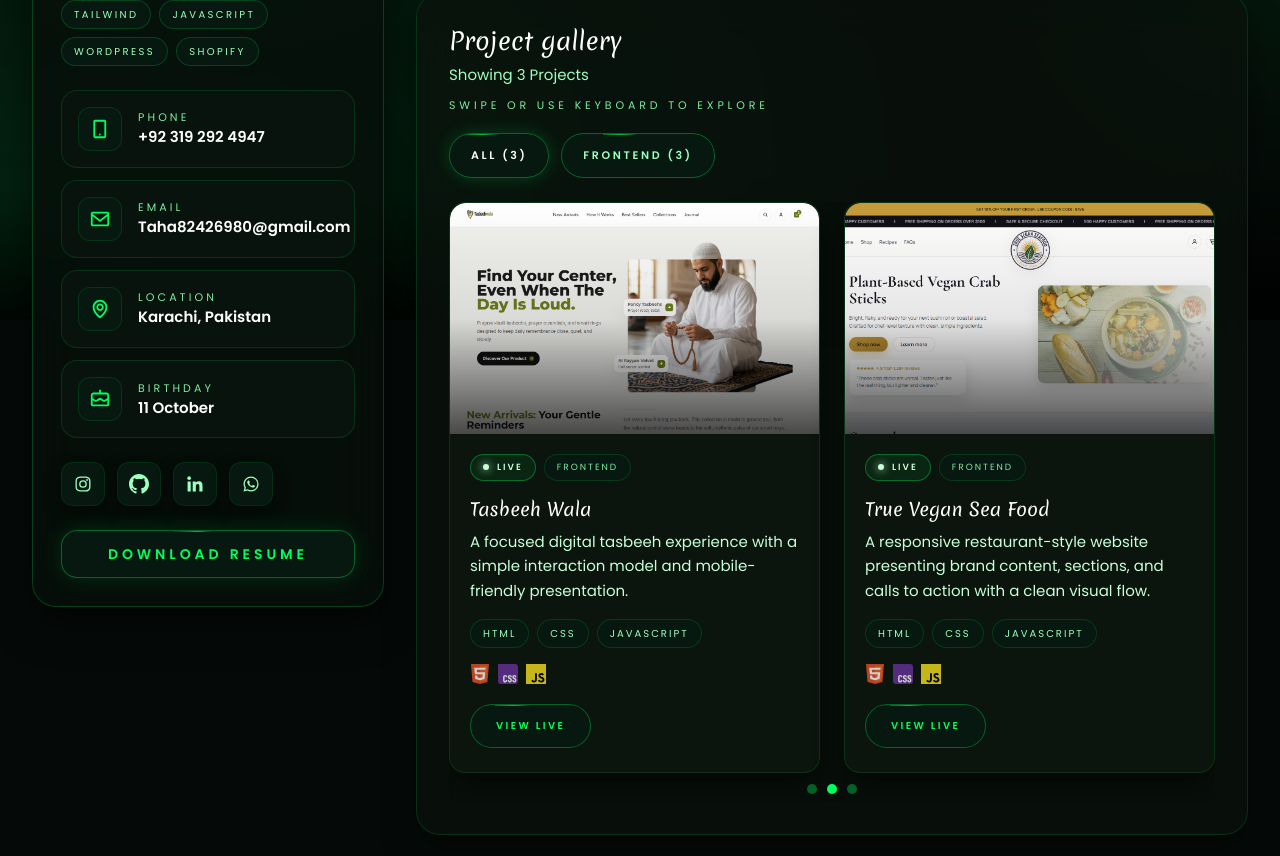
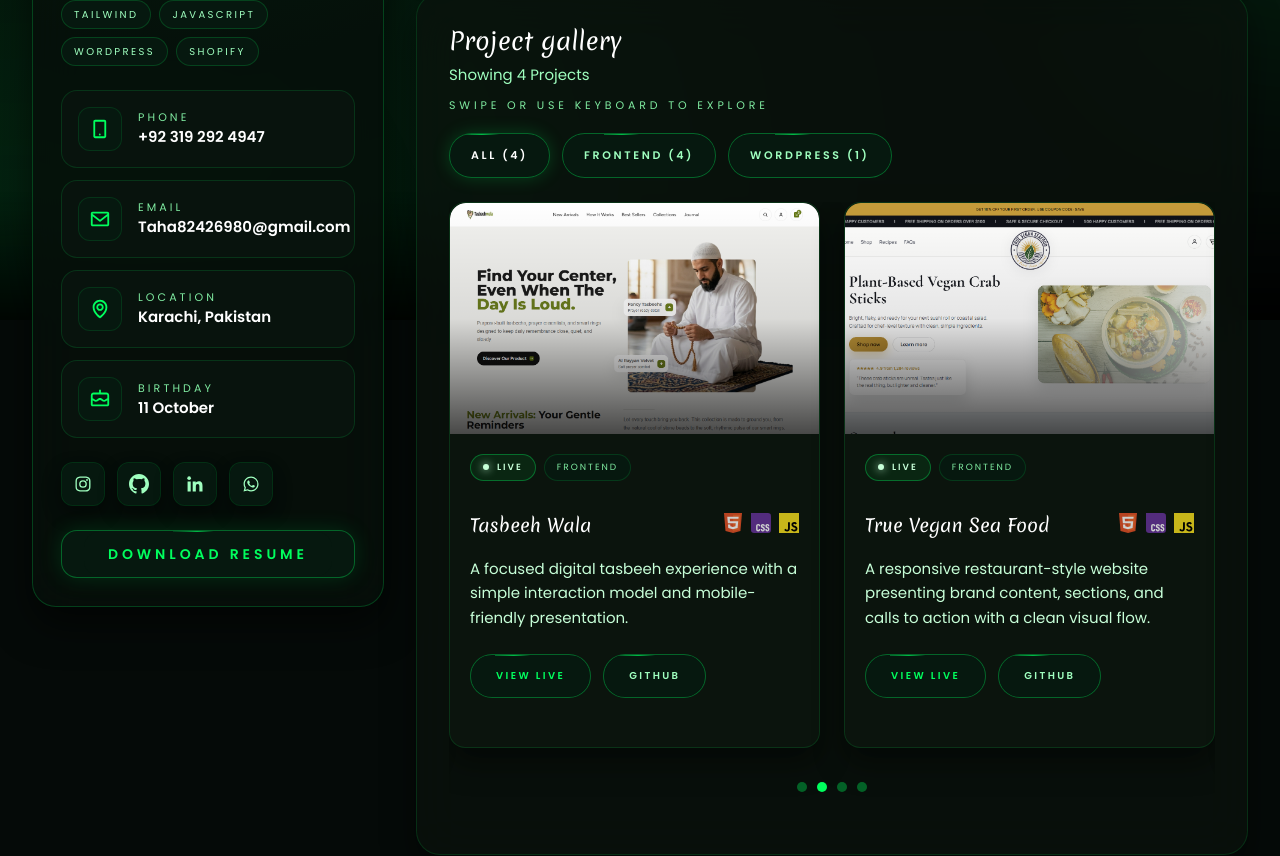
Before and after one commit to delepover56/Taha-Khan, a React (Vite) app: page /projects in a window 1280 px wide. Shown: the part 480-1336 px from the top of the page. Built offline with nearby package versions, Linux system fonts and the light colour scheme.

Commit message:
Jableen Writes Added

```diff
--- a/src/components/layout/MyInfo.jsx
+++ b/src/components/layout/MyInfo.jsx
@@ -107,7 +107,7 @@ const MyInfo = () => {
           }
           actions={
             <>
-              <div className="flex flex-wrap items-center gap-3">
+              <div className="flex flex-wrap items-center gap-3 sm:w-max self-center md:self-start">
                 {sideInfoBox.socialLinks.map((item) => (
                   <motion.a
                     key={item.label}
@@ -138,7 +138,7 @@ const MyInfo = () => {
                 href={sideInfoBox.profile.resumeHref}
                 target="_blank"
                 rel="noopener noreferrer"
-                className="poppins-semibold w-full justify-center text-center text-[11px] uppercase tracking-[0.24em] shadow-[0_0_22px_rgba(0,255,94,0.14)] hover:text-white xs:text-xs xs:tracking-[0.28em] sm:text-sm"
+                className="poppins-semibold w-max md:w-full sm:w-max self-center justify-center text-center text-[11px] uppercase tracking-[0.24em] shadow-[0_0_22px_rgba(0,255,94,0.14)] hover:text-white xs:text-xs xs:tracking-[0.28em] sm:text-sm"
               >
                 {sideInfoBox.profile.resumeLabel}
               </StarBorder>
--- a/src/components/projects/ProjectCard.jsx
+++ b/src/components/projects/ProjectCard.jsx
@@ -70,15 +70,33 @@ const ProjectCard = ({ project }) => {
           </span>
         </div>
 
-        <div>
-          <h3 className="merienda type-h4 text-white">{project.name}</h3>
+        <div className="mt-4">
+          <div className="flex w-full justify-between gap-2">
+            <h3 className="merienda type-h4 text-white">{project.name}</h3>
+            {(project.tech ?? []).length > 0 && (
+              <div className="mb-4 flex items-center gap-2" aria-hidden="true">
+                {project.tech.map((techIcon, index) => (
+                  <img
+                    key={`${project.name}-tech-${index}`}
+                    src={techIcon}
+                    alt=""
+                    className="h-5 w-5 object-contain opacity-80"
+                    loading="lazy"
+                    decoding="async"
+                    draggable={false}
+                  />
+                ))}
+              </div>
+            )}
+          </div>
+
           <p className="poppins type-body-sm mt-2 leading-relaxed text-[#c7ffd8]">
             {project.description}
           </p>
         </div>
 
         <div className="mt-auto">
-          <div className="flex flex-wrap gap-2" aria-label={`${project.name} tech stack`}>
+          {/* <div className="flex flex-wrap gap-2" aria-label={`${project.name} tech stack`}>
             {(project.stack ?? []).map((item) => (
               <span
                 key={item}
@@ -87,32 +105,16 @@ const ProjectCard = ({ project }) => {
                 {item}
               </span>
             ))}
-          </div>
+          </div> */}
 
-          {(project.tech ?? []).length > 0 && (
-            <div className="mt-4 flex items-center gap-2" aria-hidden="true">
-              {project.tech.map((techIcon, index) => (
-                <img
-                  key={`${project.name}-tech-${index}`}
-                  src={techIcon}
-                  alt=""
-                  className="h-5 w-5 object-contain opacity-80"
-                  loading="lazy"
-                  decoding="async"
-                  draggable={false}
-                />
-              ))}
-            </div>
-          )}
-
-          <div className="mt-5 flex flex-wrap gap-3 pb-1">
+          <div className="mt-2 flex flex-wrap gap-3 pb-1">
             {project.link && (
               <StarBorder
                 href={project.link}
                 target="_blank"
                 rel="noopener noreferrer"
                 aria-label={`View ${project.name} live site`}
-                className="poppins-semibold rounded-full text-[10px] uppercase tracking-[0.24em] hover:text-white"
+                className="poppins-semibold rounded-full md:w-max w-full text-center text-[10px] uppercase tracking-[0.24em] hover:text-white"
                 contentClassName="min-h-10 px-4 py-2"
               >
                 View Live
@@ -124,7 +126,7 @@ const ProjectCard = ({ project }) => {
                 target="_blank"
                 rel="noopener noreferrer"
                 aria-label={`View ${project.name} GitHub repository`}
-                className="poppins-semibold rounded-full text-[10px] uppercase tracking-[0.24em] text-[#9fffbf] hover:text-white"
+                className="poppins-semibold rounded-full md:w-max w-full text-center text-[10px] uppercase tracking-[0.24em] text-[#9fffbf] hover:text-white"
                 contentClassName="min-h-10 px-4 py-2"
               >
                 GitHub
--- a/src/components/reactbits/StarBorder/StarBorder.jsx
+++ b/src/components/reactbits/StarBorder/StarBorder.jsx
@@ -13,7 +13,7 @@ const StarBorder = ({
       <span className="pointer-events-none absolute inset-[-40%] animate-[starBorderSpin_7s_linear_infinite] bg-[conic-gradient(from_0deg,transparent_0deg,var(--star-border-color)_40deg,transparent_80deg,transparent_360deg)] opacity-70 motion-reduce:animate-none" />
       <span
         className={[
-          "relative z-10 rounded-[15px] bg-[#06180f] px-6 py-3",
+          "relative z-10 rounded-[15px] bg-[#06180f] px-6 py-3 md:w-max w-full text-center",
           contentClassName,
         ].join(" ")}
       >
--- a/src/components/swiperCustom.css
+++ b/src/components/swiperCustom.css
@@ -2,7 +2,15 @@
   overflow-x: hidden;
   overflow-y: visible;
   width: 100%;
-  height: 600px;
+  height: auto;
+  position: unset !important;
+  display: flex;
+  flex-direction: column;
+  gap: 30px;
+}
+
+.swiper-pagination {
+  position: unset !important;
 }
 
 .swiper-wrapper {
--- a/src/data/projectsData.json
+++ b/src/data/projectsData.json
@@ -2,7 +2,7 @@
   {
     "name": "Chic Lighting",
     "link": "https://chiclighting.vercel.app/",
-    "github": null,
+    "github": "https://github.com/delepover56/Chic-Lightnings",
     "image": "/Images/Projects/ChicLighting.webp",
     "alt": "Homepage screenshot of the Chic Lighting frontend project",
     "description": "A polished lighting storefront interface focused on clean product presentation and responsive frontend layout.",
@@ -15,12 +15,12 @@
       "/Images/Icons/JavaScript.svg"
     ],
     "status": "Live",
-    "featured": false
+    "featured": true
   },
   {
     "name": "Tasbeeh Wala",
     "link": "https://tasbeeh-wala.vercel.app/",
-    "github": null,
+    "github": "https://github.com/delepover56/TasbeehWala",
     "image": "/Images/Projects/Tasbeeh_Wala.webp",
     "alt": "Homepage screenshot of the Tasbeeh Wala frontend project",
     "description": "A focused digital tasbeeh experience with a simple interaction model and mobile-friendly presentation.",
@@ -38,7 +38,7 @@
   {
     "name": "True Vegan Sea Food",
     "link": "https://true-vegan-seafood.vercel.app/",
-    "github": null,
+    "github": "https://github.com/delepover56/True-Vegan-Seafood",
     "image": "/Images/Projects/True_Vegan_Sea_Food.webp",
     "alt": "Homepage screenshot of the True Vegan Sea Food frontend project",
     "description": "A responsive restaurant-style website presenting brand content, sections, and calls to action with a clean visual flow.",
@@ -52,5 +52,23 @@
     ],
     "status": "Live",
     "featured": false
+  },
+  {
+    "name": "Jalbani Writes",
+    "link": "https://jalbaniwrites.com/",
+    "github": "https://github.com/delepover56/Portfolio",
+    "image": "/Images/Projects/Jalbani-Writes.webp",
+    "alt": "Homepage screenshot of the Jalbani Writes Client project",
+    "description": "A responsive WordPress website for a professional writing brand, showcasing services, expertise, and contact options through a clean, modern interface.",
+    "category": "Frontend",
+    "filters": ["WordPress", "Frontend"],
+    "stack": ["WordPress", "CSS", "JavaScript"],
+    "tech": [
+      "/Images/Icons/WordPress.svg",
+      "/Images/Icons/CSS.svg",
+      "/Images/Icons/JavaScript.svg"
+    ],
+    "status": "Live",
+    "featured": true
   }
 ]
```
Also changed, not shown: src/components/Swiper.jsx (+4 -4 lines), public/Images/Projects/Jalbani-Writes.webp (added).
